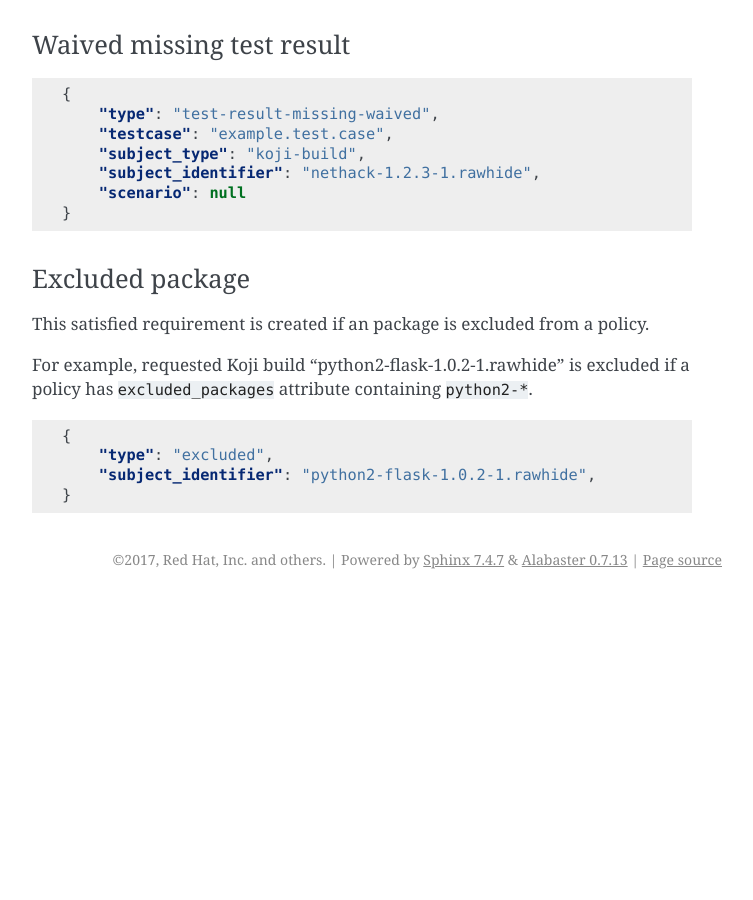
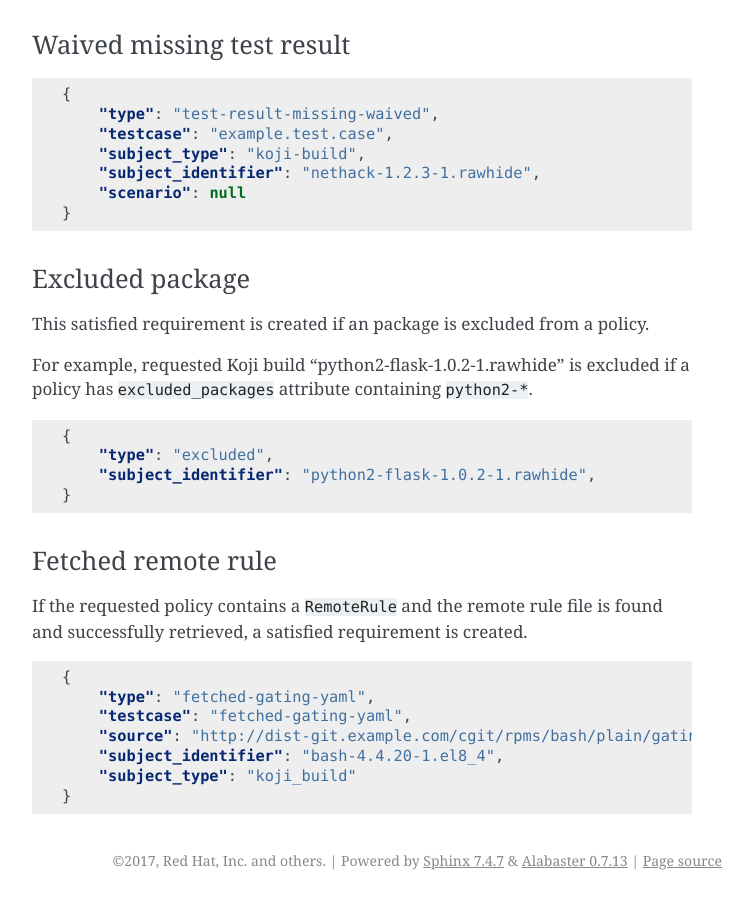
Before and after one commit to release-engineering/greenwave, a Sphinx documentation site: the page built from docs/decision_requirements.rst, in a window 1280 px wide and 900 px high, scrolled down 2596 px. Shown: the whole window, without its empty margins (388-1141 px from the left). Built offline with Sphinx 7.4.7, drawn with Linux system fonts in a browser that asks for light colours; pages that are not in the unit, such as notebooks, are missing from menus; before the commit the page ends 3195 px from its top, so only the background shows below that.

Commit message:
Add "testcase" for fetched-gating-yaml satisfied requirement
Existing scripts/tools/client may expect all requirements to have this
field.

Also adds example for a fetched-gating-yaml satisfied requirement.

```diff
--- a/docs/decision_requirements.rst
+++ b/docs/decision_requirements.rst
@@ -165,3 +165,19 @@ if a policy has ``excluded_packages`` attribute containing ``python2-*``.
         "type": "excluded",
         "subject_identifier": "python2-flask-1.0.2-1.rawhide",
     }
+
+Fetched remote rule
+-------------------
+
+If the requested policy contains a ``RemoteRule`` and the remote rule file is
+found and successfully retrieved, a satisfied requirement is created.
+
+.. code-block:: json
+
+    {
+        "type": "fetched-gating-yaml",
+        "testcase": "fetched-gating-yaml",
+        "source": "http://dist-git.example.com/cgit/rpms/bash/plain/gating.yaml?id=abcdef01234",
+        "subject_identifier": "bash-4.4.20-1.el8_4",
+        "subject_type": "koji_build"
+    }
```
Also changed, not shown: 1 other file.
